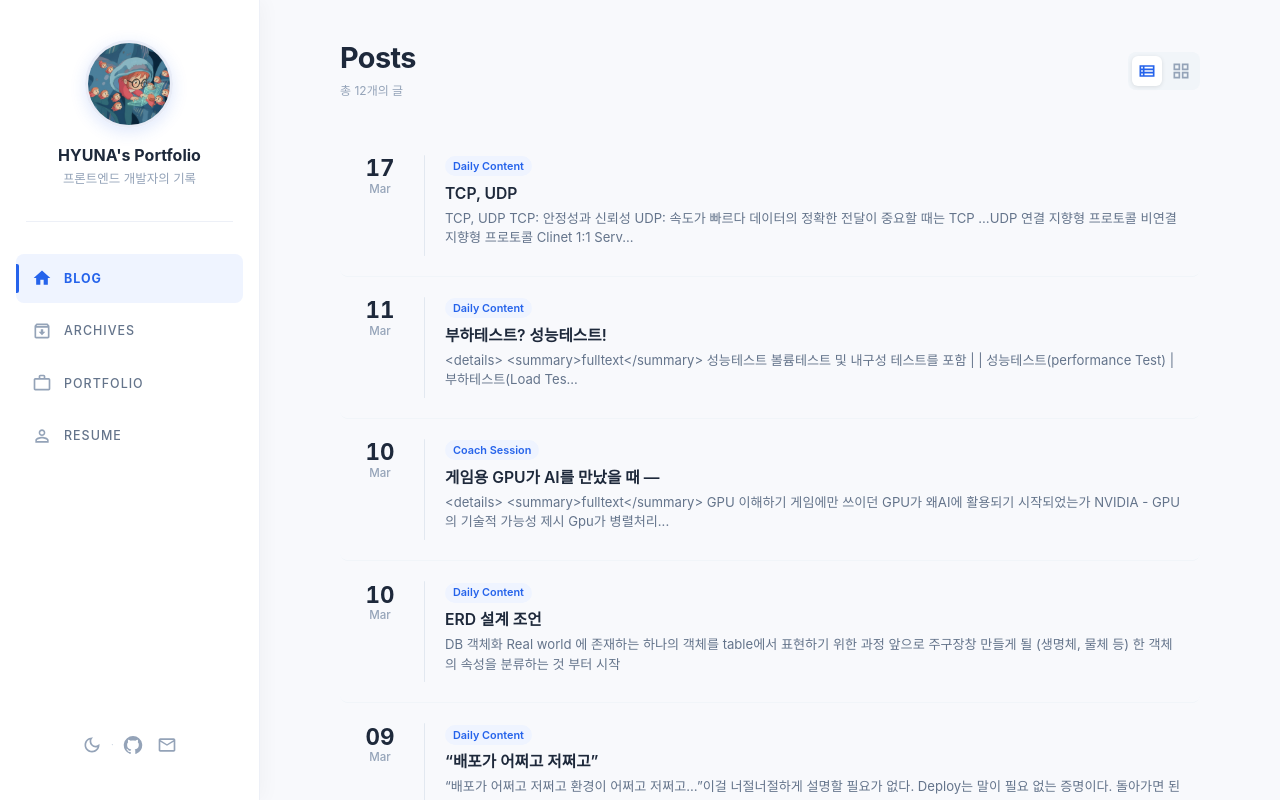
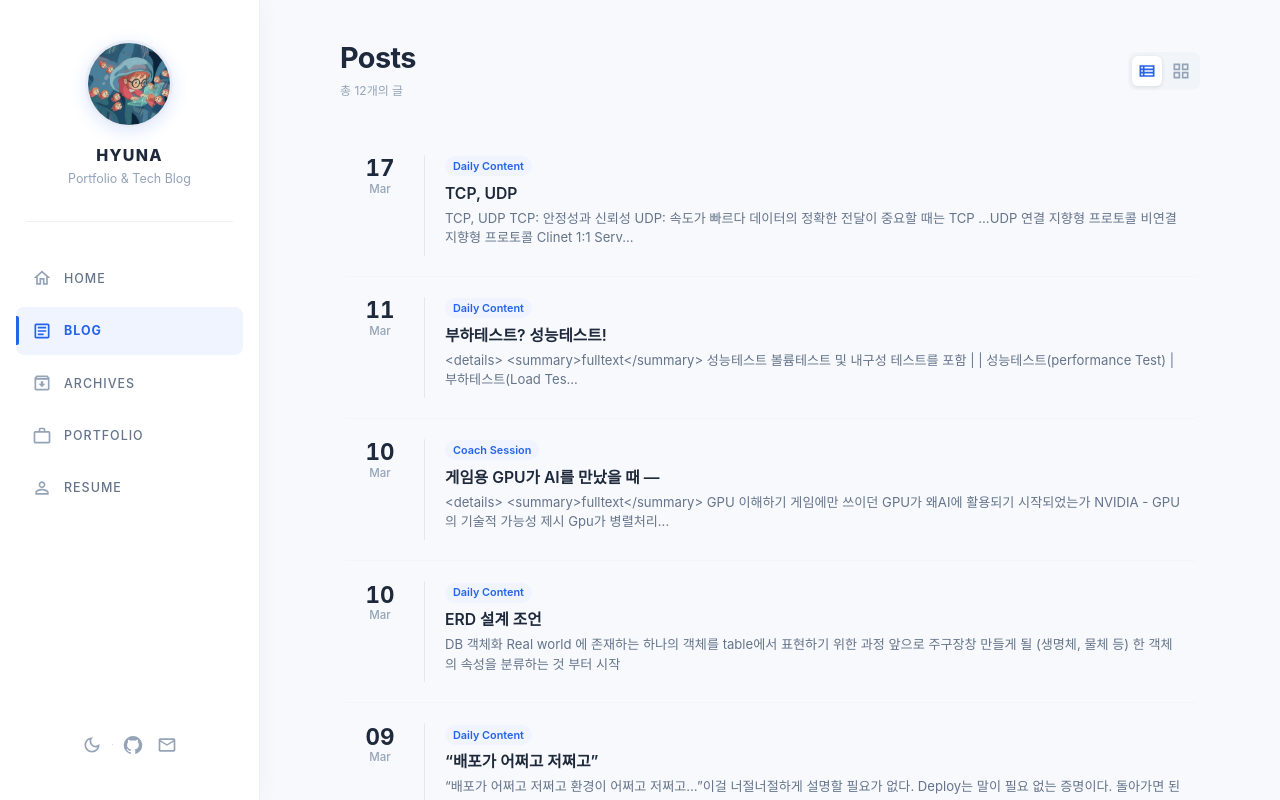
Before and after one commit to wynsumhi/wynsumhi.github.io, a React (Vite) app: page / in a window 1280 px wide. Both pictures are taken after a click on the button "Blog". Shown: the top 800 px of the page. Built offline with nearby package versions, Linux system fonts and the light colour scheme; a web font is replaced by a local one.

Commit message:
style: 네비게이션 로고와 홈 동선 정리

```diff
--- a/src/components/layout/Navbar.tsx
+++ b/src/components/layout/Navbar.tsx
@@ -22,7 +22,6 @@ const Navbar = () => {
 
   // 상단 메뉴 목록
   const navItems = [
-    { label: "Home", path: ROUTES.HOME },
     { label: "Blog", path: ROUTES.BLOG },
     { label: "Portfolio", path: ROUTES.PORTFOLIO },
     { label: "Resume", path: ROUTES.RESUME },
@@ -54,18 +53,18 @@ const Navbar = () => {
             gap: 2,
           }}
         >
-          {/* 사이트 제목 */}
+          {/* 홈 이동 로고 */}
           <Typography
-            fontWeight={900}
+            fontWeight={800}
             onClick={() => navigate(ROUTES.HOME)}
             sx={{
               cursor: "pointer",
-              letterSpacing: 0,
-              fontSize: { xs: "1rem", md: "1.05rem" },
+              letterSpacing: "0.08em",
+              fontSize: { xs: "0.95rem", md: "1rem" },
               whiteSpace: "nowrap",
             }}
           >
-            김현아
+            HYUNA
           </Typography>
 
           {/* 주요 메뉴 */}
--- a/src/components/layout/Sidebar.tsx
+++ b/src/components/layout/Sidebar.tsx
@@ -17,11 +17,12 @@ import {
   Typography,
 } from "@mui/material";
 import {
+  ArticleOutlined,
   ArchiveOutlined,
   DarkModeOutlined,
   EmailOutlined,
   GitHub,
-  Home,
+  HomeOutlined,
   LightModeOutlined,
   PersonOutline,
   WorkOutline,
@@ -32,7 +33,8 @@ import { ROUTES } from "@/constants/routes";
 
 // 블로그 사이드 메뉴 목록
 const navItems = [
-  { label: "BLOG", icon: <Home fontSize="small" />, path: ROUTES.BLOG },
+  { label: "HOME", icon: <HomeOutlined fontSize="small" />, path: ROUTES.HOME },
+  { label: "BLOG", icon: <ArticleOutlined fontSize="small" />, path: ROUTES.BLOG },
   {
     label: "ARCHIVES",
     icon: <ArchiveOutlined fontSize="small" />,
@@ -102,21 +104,22 @@ const Sidebar = () => {
           }}
         />
 
-        {/* 사이트 제목 */}
+        {/* 홈 이동 로고 */}
         <Typography
           variant="h6"
-          fontWeight={700}
+          fontWeight={800}
           onClick={() => navigate(ROUTES.HOME)}
           sx={{
             color: "#1e293b",
             fontSize: "1rem",
+            letterSpacing: "0.08em",
             lineHeight: 1.4,
             cursor: "pointer",
             transition: "color 0.2s",
             "&:hover": { color: "#2563eb" },
           }}
         >
-          {CONFIG.SITE_TITLE}
+          HYUNA
         </Typography>
 
         {/* 한 줄 소개 */}
@@ -130,7 +133,7 @@ const Sidebar = () => {
             mt: 0.5,
           }}
         >
-          프론트엔드 개발자의 기록
+          Portfolio & Tech Blog
         </Typography>
       </Box>
 
```
